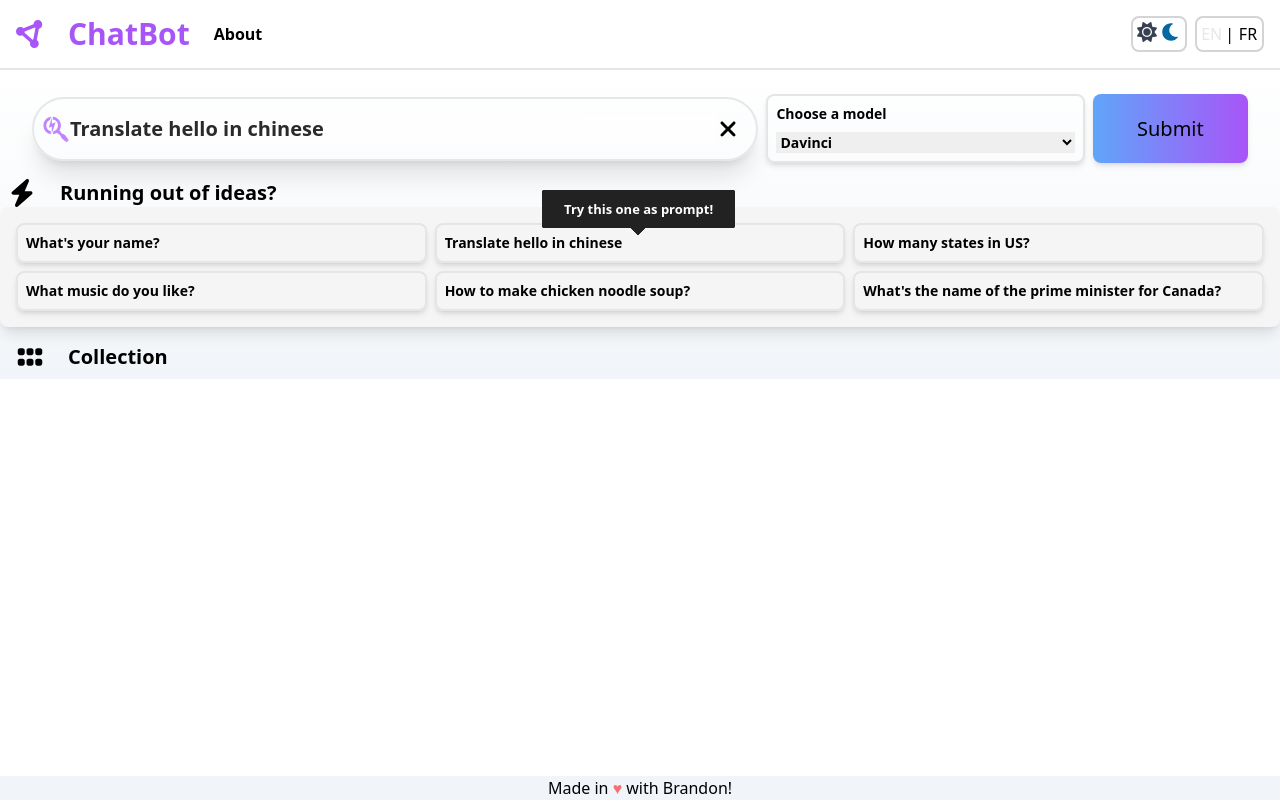
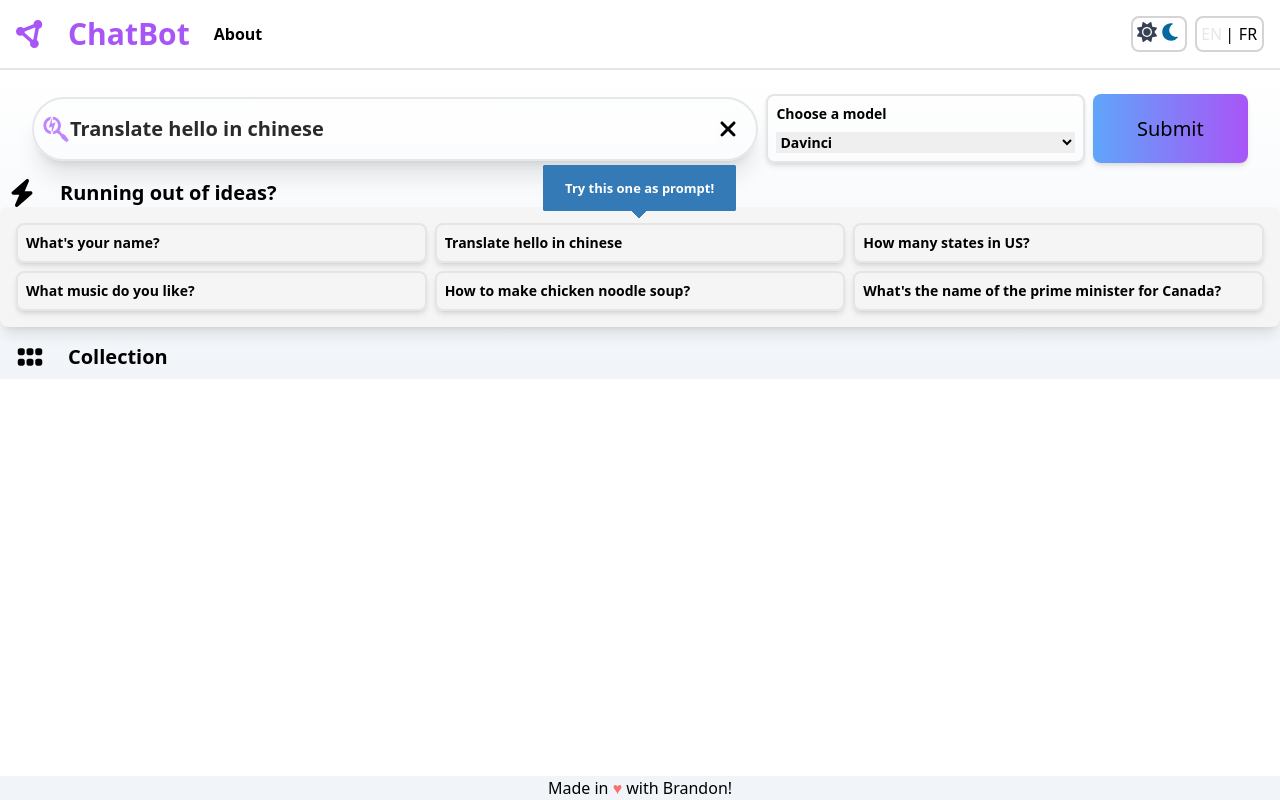
Before and after one commit to niubrandon/chatbot, a React (Create React App) app: page / in a window 1280 px wide. Both pictures are taken after a click on the element "Translate hello in chinese". Built offline with nearby package versions, Linux system fonts and the light colour scheme.

Commit message:
update tooltip

```diff
--- a/src/components/CollectionCard.tsx
+++ b/src/components/CollectionCard.tsx
@@ -25,9 +25,13 @@ export default function Card ({item}: Props) {
       <div className="absolute right-2 flex gap-2 justify-between items-end text-sm">
         {item.postedOn}
         <BookmarkSvg
-          data-tip="Bookmark this collection"
+          data-tip
+          role="button"
+          data-for="collection-item"
           className="h-6 w-6 hover:fill-purple-300 dark:fill-white"></BookmarkSvg>
-        <ReactTooltip />
+        <ReactTooltip id="collection-item" effect="solid" type='info' globalEventOff='click'>
+          <span>Bookmark this collection!</span>
+        </ReactTooltip>
       </div>
     </div>
   );
--- a/src/components/PresetQuestion.tsx
+++ b/src/components/PresetQuestion.tsx
@@ -16,11 +16,14 @@ export default function PresetQuestion ({question, setPrompt}: Props) {
         data-testid="preset-question-container"
         className="realtive w-full text-sm h-fit border-2 border-neutral-200 rounded-lg flex justify-between
       gap-2 shadow-md hover:border-purple-300 hover:shadow-xl dark:bg-gray-800 dark:text-white p-2 cursor-pointer"
-        data-tip="Try this one as prompt!"
+        data-tip
+        data-for="preset-question"
         onClick={onPresetQuestion}>
         <p>{question} </p>
-        <ReactTooltip />
       </div>
+      <ReactTooltip id="preset-question" effect="solid" type='info' globalEventOff='click'>
+        <span>Try this one as prompt!</span>
+      </ReactTooltip>
     </>
   );
 }
--- a/src/components/PromptForm.tsx
+++ b/src/components/PromptForm.tsx
@@ -22,7 +22,8 @@ export default function Prompt ({prompt, isLoading, setPrompt, handleSubmit}: Pr
         data-testid="prompt-container"
         className="flex items-center justify-center px-8 dark:text-white">
         <form onSubmit={handleSubmit} className="gap-2 w-full grid grid-cols-5 lg:grid-cols-1 items-center">
-          <div className="flex px-2 w-full items-center col-span-3 h-16 shadow-xl focus:shadow-3xl rounded-full border-2 hover:border-purple-400 dark:bg-slate-900">
+          <div
+            className="flex px-2 w-full items-center col-span-3 h-16 shadow-xl focus:shadow-3xl rounded-full border-2 hover:border-purple-400 dark:bg-slate-900">
             <SearchSvg className="h-7 w-7 fill-purple-400" />
             <input
               id="prompt-input"
```
